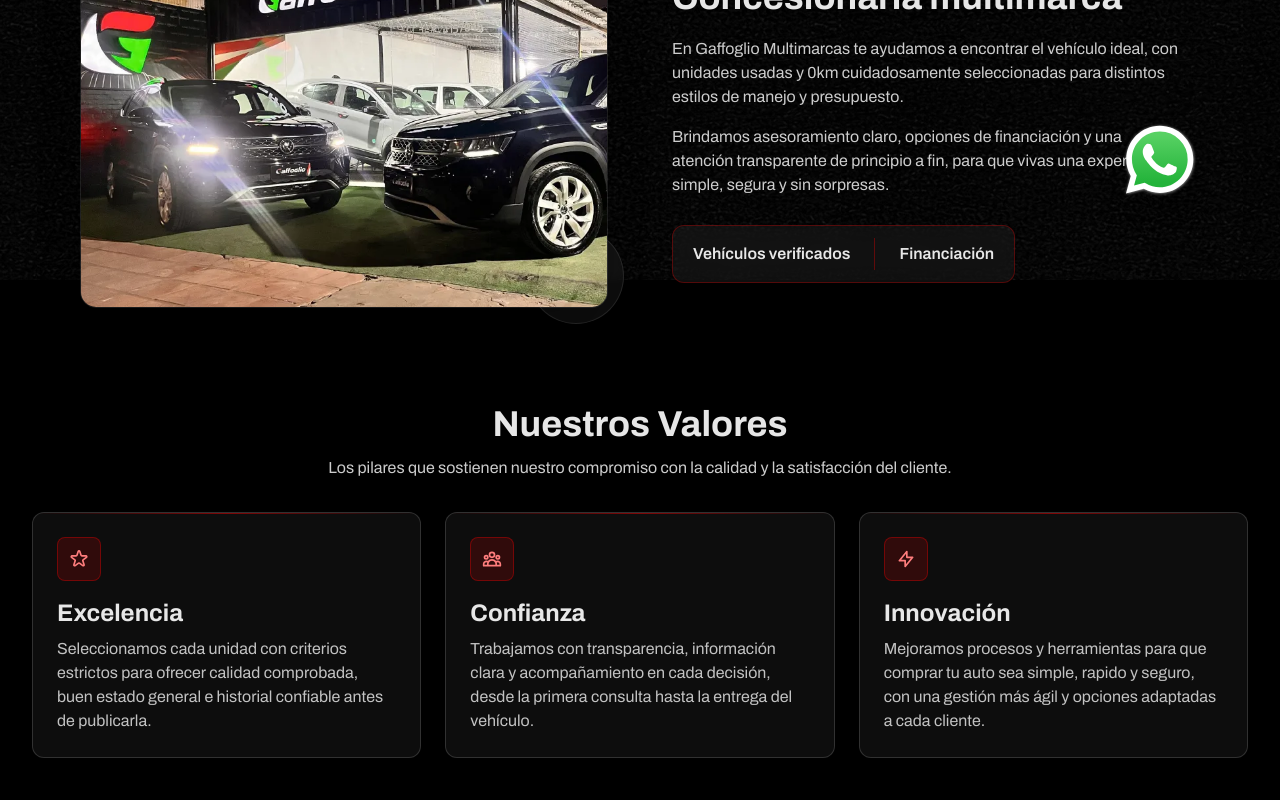
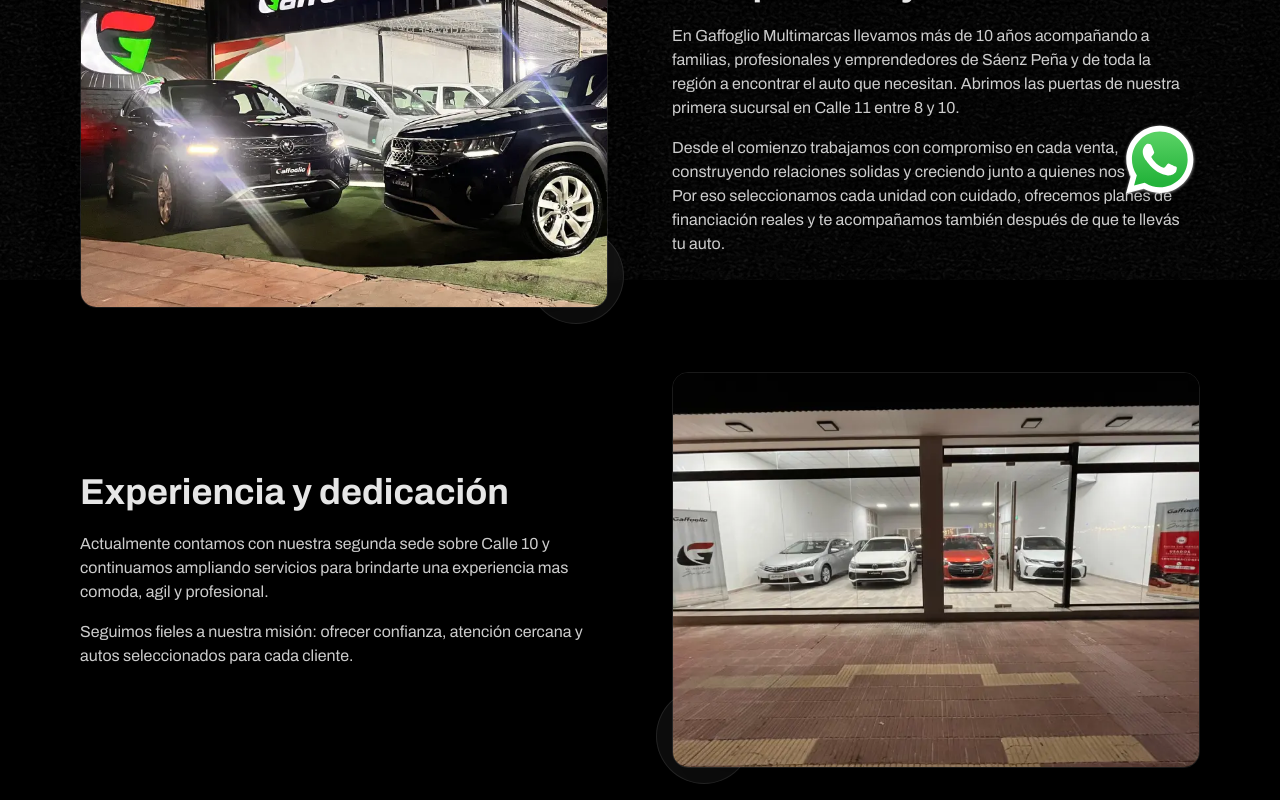
Before and after one commit to hostplacaresycocinas/host-gaffoglio, a Next.js app: page /nosotros in a window 1280 px wide. Shown: the part 520-1320 px from the top of the page. Built offline with nearby package versions, Linux system fonts and the light colour scheme.

Commit message:
nosotros

```diff
--- a/src/app/(public)/nosotros/page.tsx
+++ b/src/app/(public)/nosotros/page.tsx
@@ -45,9 +45,9 @@
 
       {/* Sección de historia */}
       <section className='py-8 md:py-12'>
-        <div className='max-w-6xl mx-auto px-4'>
+        <div className='max-w-6xl mx-auto px-4 space-y-12 md:space-y-16'>
           <div className='grid lg:grid-cols-2 gap-8 lg:gap-10 xl:gap-16 items-center justify-center'>
-            {/* Imagen */}
+            {/* Imagen: los inicios */}
             <motion.div
               initial={{ opacity: 0, x: -50 }}
               whileInView={{ opacity: 1, x: 0 }}
@@ -58,16 +58,15 @@
               <div className='mx-auto relative max-w-md lg:max-w-full rounded-xl md:rounded-2xl overflow-hidden shadow-2xl aspect-[4/3] border border-white/10 group'>
                 <Image
                   src='/assets/nosotros/nosotros-1.webp'
-                  alt={`Equipo de ${company.name}`}
+                  alt={`Primer local de ${company.name}`}
                   fill
                   className='object-cover w-full h-full'
                 />
               </div>
-              {/* Elemento decorativo */}
               <div className='absolute -bottom-4 -right-4 w-24 h-24 bg-white/5 backdrop-blur-sm border border-white/10 rounded-full -z-10 hidden lg:block'></div>
             </motion.div>
 
-            {/* Texto */}
+            {/* Texto: los inicios */}
             <motion.div
               initial={{ opacity: 0, x: 50 }}
               whileInView={{ opacity: 1, x: 0 }}
@@ -76,39 +75,68 @@
               className='max-w-lg flex flex-col items-center lg:items-start justify-center text-center lg:text-left'
             >
               <h2 className='text-white/90 text-2xl sm:text-3xl md:text-4xl leading-tight mb-5 max-w-xl [text-shadow:0px_0px_10px_rgba(0,0,0,0.6)]'>
-                <span className='font-bold'>{company.name}</span>
-                <br />
-                <span className='font-bold'>Concesionaria multimarca</span>
+                <span className='font-bold'>Compromiso y confianza</span>
               </h2>
               <div className='space-y-4 text-white/80 text-sm sm:text-base leading-relaxed max-w-prose'>
                 <p>
-                  En {company.name} te ayudamos a encontrar el vehículo ideal,
-                  con unidades usadas y 0km cuidadosamente seleccionadas para
-                  distintos estilos de manejo y presupuesto.
+                  En Gaffoglio Multimarcas llevamos más de 10 años acompañando a
+                  familias, profesionales y emprendedores de Sáenz Peña y de
+                  toda la región a encontrar el auto que necesitan. Abrimos las
+                  puertas de nuestra primera sucursal en Calle 11 entre 8 y 10.
                 </p>
                 <p>
-                  Brindamos asesoramiento claro, opciones de financiación y una
-                  atención transparente de principio a fin, para que vivas una
-                  experiencia simple, segura y sin sorpresas.
+                  Desde el comienzo trabajamos con compromiso en cada venta,
+                  construyendo relaciones solidas y creciendo junto a quienes
+                  nos eligen. Por eso seleccionamos cada unidad con cuidado,
+                  ofrecemos planes de financiación reales y te acompañamos
+                  también después de que te llevás tu auto.
                 </p>
-                <div className='pt-3'>
-                  <div className='inline-flex items-center justify-center lg:justify-start gap-6 rounded-xl bg-white/5 backdrop-blur-md border border-color-primary/30 px-5 py-3'>
-                    <div className='text-center lg:text-left'>
-                      <p className='text-white/90 font-semibold text-sm md:text-base leading-none'>
-                        Vehículos verificados
-                      </p>
-                    </div>
+              </div>
+            </motion.div>
+          </div>
 
-                    <div className='w-px h-8 bg-color-primary/35' />
+          <div className='grid lg:grid-cols-2 gap-8 lg:gap-10 xl:gap-16 items-center justify-center'>
+            {/* Texto: hoy */}
+            <motion.div
+              initial={{ opacity: 0, x: -50 }}
+              whileInView={{ opacity: 1, x: 0 }}
+              transition={{ duration: 0.6 }}
+              viewport={{ once: true }}
+              className='order-2 lg:order-1 max-w-lg flex flex-col items-center lg:items-start justify-center text-center lg:text-left'
+            >
+              <h2 className='text-white/90 text-2xl sm:text-3xl md:text-4xl leading-tight mb-5 max-w-xl [text-shadow:0px_0px_10px_rgba(0,0,0,0.6)]'>
+                <span className='font-bold'>Experiencia y dedicación</span>
+              </h2>
+              <div className='space-y-4 text-white/80 text-sm sm:text-base leading-relaxed max-w-prose'>
+                <p>
+                  Actualmente contamos con nuestra segunda sede sobre Calle 10 y
+                  continuamos ampliando servicios para brindarte una experiencia
+                  mas comoda, agil y profesional.
+                </p>
+                <p>
+                  Seguimos fieles a nuestra misión: ofrecer confianza, atención
+                  cercana y autos seleccionados para cada cliente.
+                </p>
+              </div>
+            </motion.div>
 
-                    <div className='text-center lg:text-left'>
-                      <p className='text-white/90 font-semibold text-sm md:text-base leading-none'>
-                        Financiación
-                      </p>
-                    </div>
-                  </div>
-                </div>
+            {/* Imagen: hoy */}
+            <motion.div
+              initial={{ opacity: 0, x: 50 }}
+              whileInView={{ opacity: 1, x: 0 }}
+              transition={{ duration: 0.6 }}
+              viewport={{ once: true }}
+              className='order-1 lg:order-2 relative'
+            >
+              <div className='mx-auto relative max-w-md lg:max-w-full rounded-xl md:rounded-2xl overflow-hidden shadow-2xl aspect-[4/3] border border-white/10 group'>
+                <Image
+                  src='/assets/nosotros/nosotros-2.webp'
+                  alt={`Segunda sede de ${company.name}`}
+                  fill
+                  className='object-cover w-full h-full'
+                />
               </div>
+              <div className='absolute -bottom-4 -left-4 w-24 h-24 bg-white/5 backdrop-blur-sm border border-white/10 rounded-full -z-10 hidden lg:block'></div>
             </motion.div>
           </div>
         </div>
@@ -137,7 +165,7 @@
 
           {/* Valores Grid */}
           <div className='grid md:grid-cols-3 gap-5 lg:gap-6'>
-            {/* Valor 1 - Excelencia */}
+            {/* Valor 1 - Excelencia (acento verde) */}
             <motion.div
               initial={{ opacity: 0, y: 40 }}
               whileInView={{ opacity: 1, y: 0 }}
@@ -146,12 +174,12 @@
               className='relative'
             >
               <div className='bg-white/5 backdrop-blur-md relative overflow-hidden rounded-xl h-full border border-white/15'>
-                <div className='absolute top-0 left-0 right-0 h-px bg-gradient-to-r from-transparent via-color-primary/50 to-transparent'></div>
+                <div className='absolute top-0 left-0 right-0 h-px bg-gradient-to-r from-transparent via-[#009246]/45 to-transparent'></div>
 
                 <div className='relative p-5 md:p-6'>
-                  <div className='w-11 h-11 bg-color-primary/15 border border-color-primary/35 rounded-lg flex items-center justify-center mb-4'>
+                  <div className='w-11 h-11 bg-[#009246]/15 border border-[#009246]/40 rounded-lg flex items-center justify-center mb-4'>
                     <svg
-                      className='w-5 h-5 text-color-primary-light'
+                      className='w-5 h-5 text-[#7ED9A8]'
                       fill='none'
                       viewBox='0 0 24 24'
                       stroke='currentColor'
@@ -187,12 +215,12 @@
               className='relative'
             >
               <div className='bg-white/5 backdrop-blur-md relative overflow-hidden rounded-xl h-full border border-white/15'>
-                <div className='absolute top-0 left-0 right-0 h-px bg-gradient-to-r from-transparent via-color-primary/50 to-transparent'></div>
+                <div className='absolute top-0 left-0 right-0 h-px bg-gradient-to-r from-transparent via-white/40 to-transparent'></div>
 
                 <div className='relative p-5 md:p-6'>
-                  <div className='w-11 h-11 bg-color-primary/15 border border-color-primary/35 rounded-lg flex items-center justify-center mb-4'>
+                  <div className='w-11 h-11 bg-white/10 border border-white/30 rounded-lg flex items-center justify-center mb-4'>
                     <svg
-                      className='w-5 h-5 text-color-primary-light'
+                      className='w-5 h-5 text-white/85'
                       fill='none'
                       viewBox='0 0 24 24'
                       stroke='currentColor'
@@ -231,7 +259,7 @@
                 <div className='absolute top-0 left-0 right-0 h-px bg-gradient-to-r from-transparent via-color-primary/50 to-transparent'></div>
 
                 <div className='relative p-5 md:p-6'>
-                  <div className='w-11 h-11 bg-color-primary/15 border border-color-primary/35 rounded-lg flex items-center justify-center mb-4'>
+                  <div className='w-11 h-11 bg-[#CE2B37]/15 border border-color-primary/40 rounded-lg flex items-center justify-center mb-4'>
                     <svg
                       className='w-5 h-5 text-color-primary-light'
                       fill='none'
--- a/src/components/SectionTitleItaly.tsx
+++ b/src/components/SectionTitleItaly.tsx
@@ -16,8 +16,7 @@
   'text-white/90 text-2xl sm:text-3xl md:text-4xl leading-tight font-semibold tracking-tight';
 
 const subtitleVariantClass = {
-  section:
-    'text-white/80 text-sm sm:text-base md:text-lg leading-relaxed',
+  section: 'text-white/80 text-sm sm:text-base md:text-lg leading-relaxed',
   banner:
     'text-white/90 text-lg sm:text-xl md:text-2xl font-semibold tracking-tight [text-shadow:0px_0px_10px_rgba(0,0,0,0.6)]',
 } as const;
@@ -45,10 +44,10 @@
     subtitle != null && subtitle !== false && subtitle !== '';
 
   return (
-    <div
-      className={cn('text-center mb-4 md:mb-6 lg:mb-8', className)}
-    >
-      <Tag className={cn(titleBaseClass, titleClassName)}>{title}</Tag>
+    <div className={cn('text-center mb-4 md:mb-6 lg:mb-8', className)}>
+      <Tag className={cn('font-exo italic', titleBaseClass, titleClassName)}>
+        {title}
+      </Tag>
       <div
         className='mx-auto mt-2 h-0.5 w-full max-w-[16rem] sm:max-w-xs rounded-full'
         style={italyLineMask}
@@ -74,7 +73,10 @@
           </p>
         ) : (
           <div
-            className={cn('mt-3 max-w-3xl mx-auto text-center', subtitleClassName)}
+            className={cn(
+              'mt-3 max-w-3xl mx-auto text-center',
+              subtitleClassName,
+            )}
           >
             {subtitle}
           </div>
```
Also changed, not shown: public/assets/nosotros/nosotros-1.webp, public/assets/nosotros/nosotros-2.webp (added).
